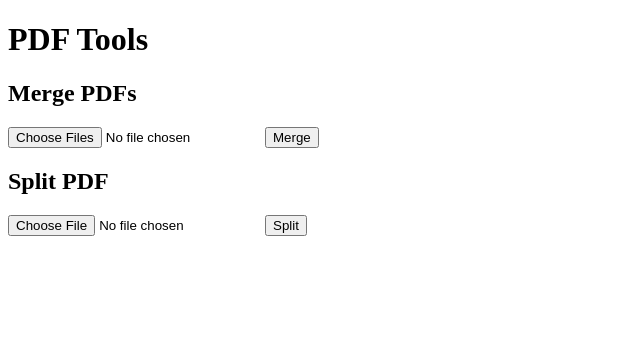
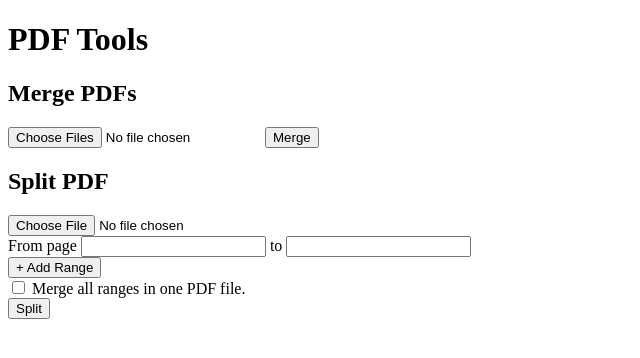
Before and after one commit to Tdecaz/splitpdf-web, a Flask app: page / in a window 1280 px wide. Shown: the top 358 px of the page, without its empty margins (0-640 px from the left). Run offline with Flask 3, Linux system fonts and the light colour scheme.

Commit message:
Update: new split/merge logic and UI

```diff
--- a/app.py
+++ b/app.py
@@ -1,7 +1,8 @@
-from flask import Flask, render_template, request, send_file, redirect, url_for
+from flask import Flask, render_template, request, send_file
 import os
 from PyPDF2 import PdfMerger, PdfReader, PdfWriter
 from werkzeug.utils import secure_filename
+from zipfile import ZipFile
 
 app = Flask(__name__)
 UPLOAD_FOLDER = 'uploads'
@@ -18,18 +19,15 @@ def index():
 def merge():
     files = request.files.getlist('files')
     merger = PdfMerger()
-
     for f in files:
         if f and f.filename.endswith('.pdf'):
             filename = secure_filename(f.filename)
             filepath = os.path.join(app.config['UPLOAD_FOLDER'], filename)
             f.save(filepath)
             merger.append(filepath)
-
     output_path = os.path.join(RESULT_FOLDER, 'merged.pdf')
     merger.write(output_path)
     merger.close()
-
     return send_file(output_path, as_attachment=True)
 
 @app.route('/split', methods=['POST'])
@@ -41,14 +39,42 @@ def split():
         file.save(filepath)
 
         reader = PdfReader(filepath)
-        for i, page in enumerate(reader.pages):
+        total_pages = len(reader.pages)
+        from_pages = request.form.getlist('from_page[]')
+        to_pages = request.form.getlist('to_page[]')
+        merge_ranges = 'merge_ranges' in request.form
+
+        ranges = []
+        for f, t in zip(from_pages, to_pages):
+            start = max(1, int(f))
+            end = min(total_pages, int(t))
+            if start <= end:
+                ranges.append((start, end))
+
+        if not ranges:
+            return 'No valid ranges specified.'
+
+        if merge_ranges:
             writer = PdfWriter()
-            writer.add_page(page)
-            output_path = os.path.join(RESULT_FOLDER, f'page_{i+1}.pdf')
-            with open(output_path, 'wb') as f:
+            for start, end in ranges:
+                for i in range(start - 1, end):
+                    writer.add_page(reader.pages[i])
+            merged_path = os.path.join(RESULT_FOLDER, 'merged_ranges.pdf')
+            with open(merged_path, 'wb') as f:
                 writer.write(f)
-
-        return redirect(url_for('index'))
+            return send_file(merged_path, as_attachment=True)
+        else:
+            zip_path = os.path.join(RESULT_FOLDER, 'split_ranges.zip')
+            with ZipFile(zip_path, 'w') as zipf:
+                for idx, (start, end) in enumerate(ranges):
+                    writer = PdfWriter()
+                    for i in range(start - 1, end):
+                        writer.add_page(reader.pages[i])
+                    part_path = os.path.join(RESULT_FOLDER, f'range_{idx+1}.pdf')
+                    with open(part_path, 'wb') as f:
+                        writer.write(f)
+                    zipf.write(part_path, arcname=f'range_{idx+1}.pdf')
+            return send_file(zip_path, as_attachment=True)
     return 'Invalid file format.'
 
 if __name__ == '__main__':
--- a/templates/index.html
+++ b/templates/index.html
@@ -14,9 +14,26 @@
     </form>
 
     <h2>Split PDF</h2>
-    <form action="/split" method="POST" enctype="multipart/form-data">
+    <form action="/split" method="POST" enctype="multipart/form-data" id="splitForm">
         <input type="file" name="file" required>
+        <div id="ranges">
+            <div>
+                From page <input type="number" name="from_page[]" min="1" required>
+                to <input type="number" name="to_page[]" min="1" required>
+            </div>
+        </div>
+        <button type="button" onclick="addRange()">+ Add Range</button><br>
+        <label>
+            <input type="checkbox" name="merge_ranges" value="1"> Merge all ranges in one PDF file.
+        </label><br>
         <button type="submit">Split</button>
     </form>
+    <script>
+    function addRange() {
+        var div = document.createElement('div');
+        div.innerHTML = 'From page <input type="number" name="from_page[]" min="1" required> to <input type="number" name="to_page[]" min="1" required>';
+        document.getElementById('ranges').appendChild(div);
+    }
+    </script>
 </body>
 </html>
```
Also changed, not shown: README.md.
